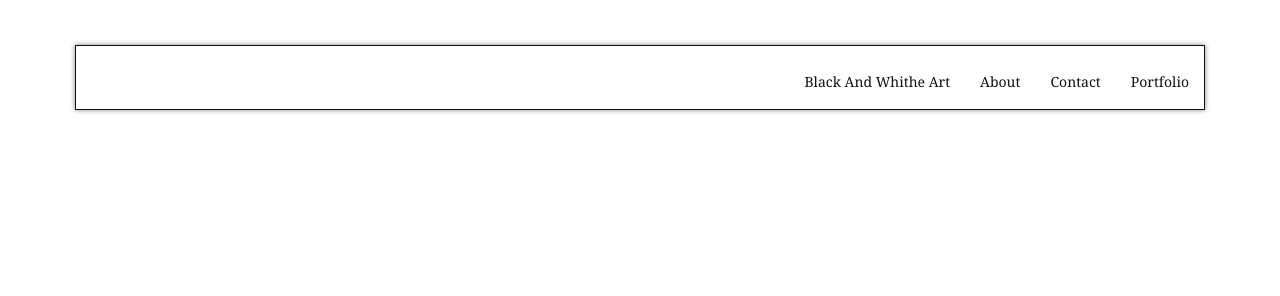
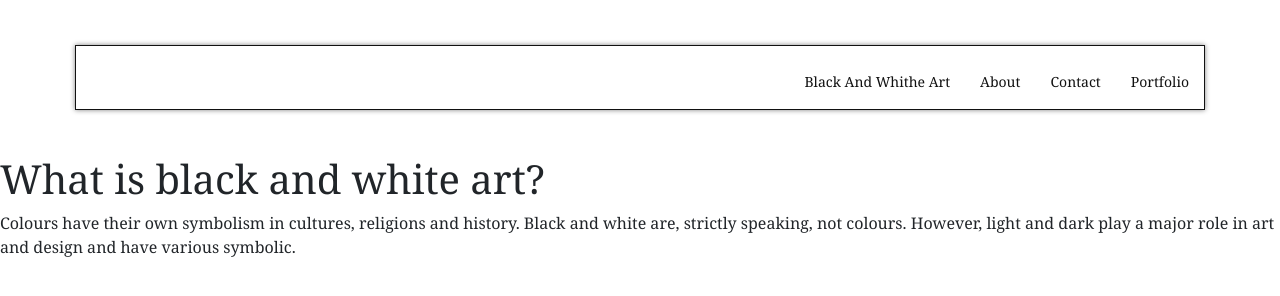
Before and after one commit to IgnacioDevo/BYW, a website: page pages/about.html in a window 1280 px wide. Drawn offline with nearby package versions, Linux system fonts and the light colour scheme.

Commit message:
Add Main on about

```diff
--- a/pages/about.html
+++ b/pages/about.html
@@ -26,7 +26,11 @@
                 <li><a href="../pages/portfolio.html">Portfolio</a></li>
             </ul>
         </nav>
-        </header>
+    </header>
+    <main class="main__about">
+        <h1>What is black and white art?</h1>
+        <p>Colours have their own symbolism in cultures, religions and history. Black and white are, strictly speaking, not colours. However, light and dark play a major role in art and design and have various symbolic.</p>
+    </main>
 <!-- JS Bootstrap -->
 <script src="https://cdn.jsdelivr.net/npm/bootstrap@5.2.0-beta1/dist/js/bootstrap.bundle.min.js" integrity="sha384-pprn3073KE6tl6bjs2QrFaJGz5/SUsLqktiwsUTF55Jfv3qYSDhgCecCxMW52nD2" crossorigin="anonymous"></script>
 </body>
```
